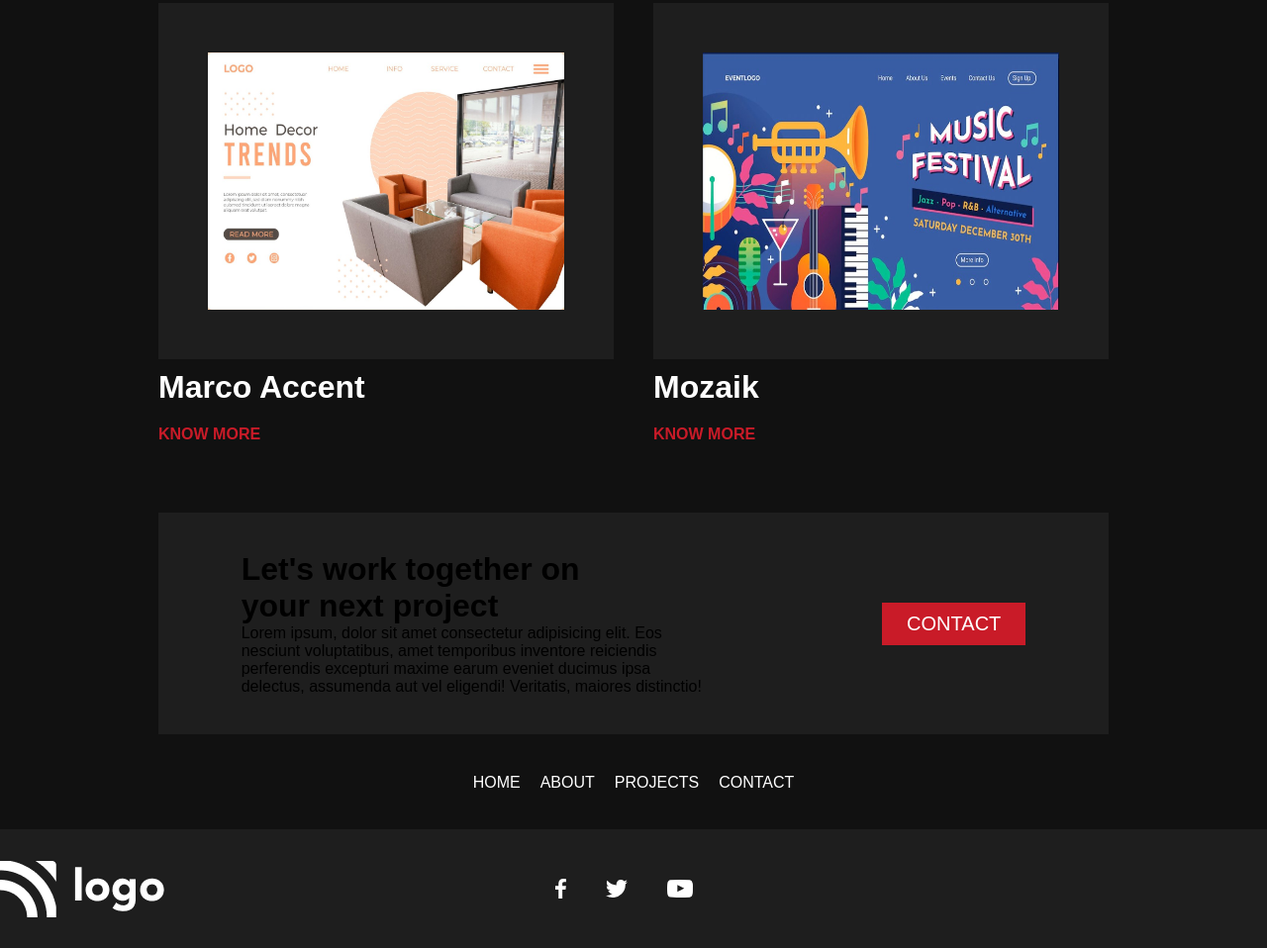
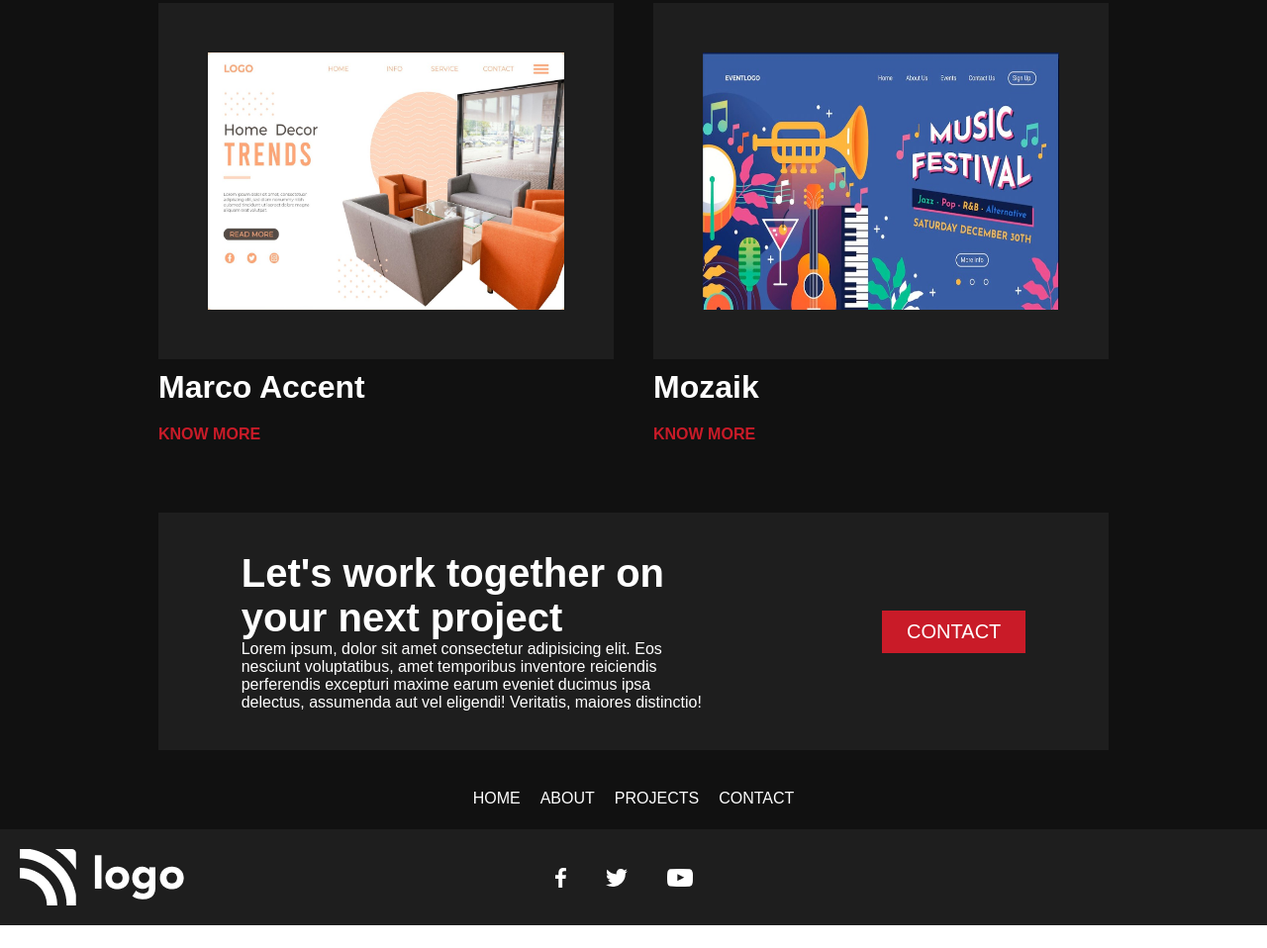
Before and after one commit to ChetanDighole/Product-Designer-Landing-Page, a plain HTML site: page index.html in a window 1280 px wide. Shown: the part 2175-3133 px from the top of the page at 99% size. After the commit the page ends 3110 px from the top, so only its background shows below. Drawn offline with Linux system fonts and the light colour scheme.

Commit message:
updated text color

```diff
--- a/style.css
+++ b/style.css
@@ -326,8 +326,13 @@ h4 {
     justify-content: space-around;
     align-items: center;
     background-color: #1E1E1E;
+    color: #fff;
     margin: 0px 160px;
-    height: 70%;
+    height: 30vh;
+}
+
+.container4Left>h1{
+    font-size: 2.5rem;
 }
 
 .container4Left {
@@ -366,8 +371,9 @@ h4 {
 }
 
 footer {
+    padding: 20px 20px;
     background-color: #1E1E1E;
-    height: 15vh;
+    height: 100%;
     display: flex;
     justify-content: space-between;
     align-items: center;
```
